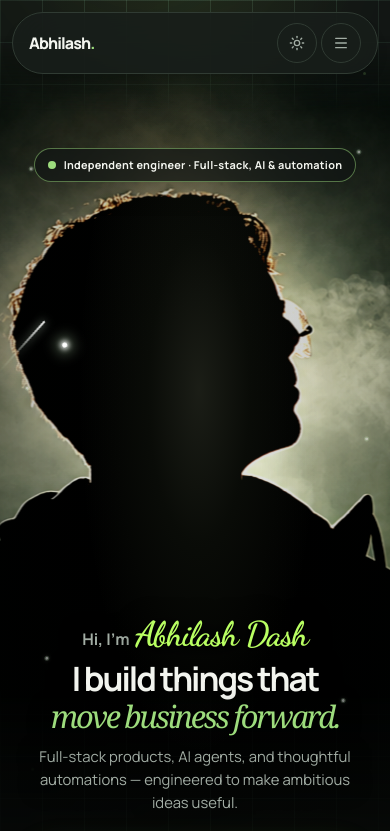
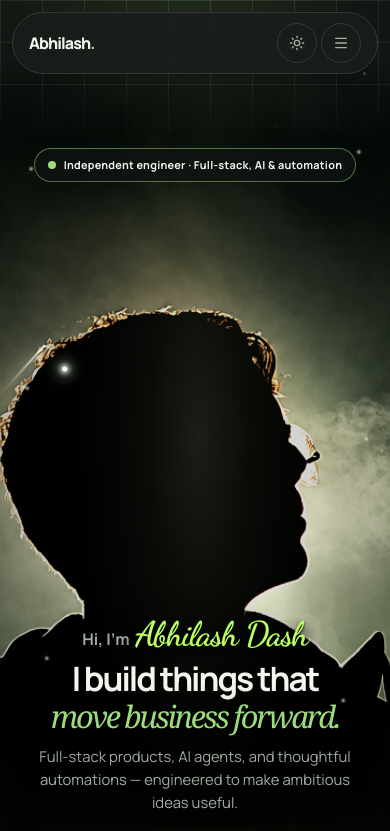
Before and after one commit to AbhilashDash10082k4/portfolio, a Next.js app: page / in a window 390 px wide. Shown: the top 831 px of the page. Built offline with nearby package versions, Linux system fonts and the light colour scheme.

Commit message:
Fix hero portrait and chest text alignment across viewport sizes

```diff
--- a/app/globals.css
+++ b/app/globals.css
@@ -1862,3 +1862,72 @@ canvas {
     text-shadow: 0 2px 3px rgba(0,0,0,.98), 0 4px 14px rgba(0,0,0,.96), 0 0 24px rgba(2,8,3,.92) !important;
   }
 }
+
+
+/* Responsive reference-match pass (2026-10-18).
+   Keep copy in the chest zone based on viewport dimensions, while moving only
+   the portrait pixels upward. The positioner extends behind the navbar and
+   beyond the viewport so the translated image never exposes an empty edge. */
+.hero-portrait-positioner {
+  top: -8rem !important;
+  height: calc(100svh + 16rem) !important;
+  overflow: hidden !important;
+}
+.hero-portrait-layer {
+  height: 100% !important;
+  transform-origin: center center;
+}
+.hero-portrait-layer img {
+  top: -150px !important;
+  left: 0 !important;
+  width: 100% !important;
+  height: calc(100% + 150px) !important;
+  object-fit: cover !important;
+  object-position: center 50% !important;
+  transform: none !important;
+}
+.hero-copy-layer {
+  /* The copy stays in the torso/chest area as the portrait scales with the
+     viewport width; this avoids the face-overlap seen on ultrawide monitors. */
+  padding-top: clamp(31rem, min(50svh, 32vw), 76rem) !important;
+}
+@media (max-width: 1024px) and (min-width: 768px) {
+  .hero-portrait-positioner {
+    top: -7rem !important;
+    height: calc(100svh + 14rem) !important;
+  }
+  .hero-portrait-layer img {
+    top: -120px !important;
+    height: calc(100% + 120px) !important;
+  }
+  .hero-copy-layer {
+    padding-top: clamp(31rem, 58svh, 39rem) !important;
+  }
+}
+@media (max-width: 767px) {
+  .hero-portrait-positioner {
+    top: -5.5rem !important;
+    height: calc(100svh + 11rem) !important;
+  }
+  .hero-portrait-layer img {
+    top: -80px !important;
+    height: calc(100% + 80px) !important;
+    object-position: center 50% !important;
+  }
+  .hero-copy-layer {
+    padding-top: 17rem !important;
+  }
+}
+@media (min-width: 1800px) {
+  .hero-portrait-positioner {
+    top: -9rem !important;
+    height: calc(100svh + 18rem) !important;
+  }
+  .hero-portrait-layer img {
+    top: -190px !important;
+    height: calc(100% + 190px) !important;
+  }
+}
+@media (prefers-reduced-motion: reduce) {
+  .hero-portrait-layer img { transition: none !important; }
+}
```
